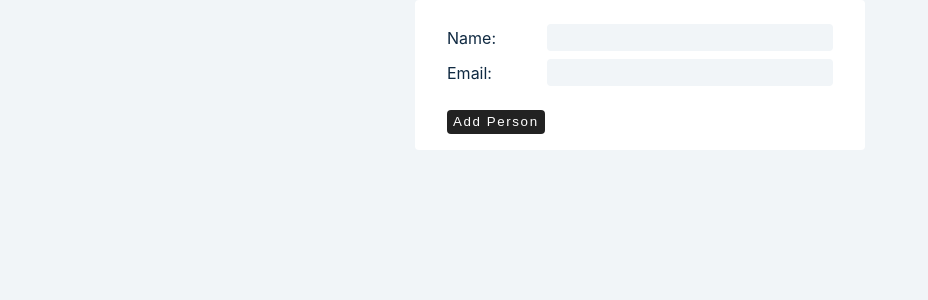
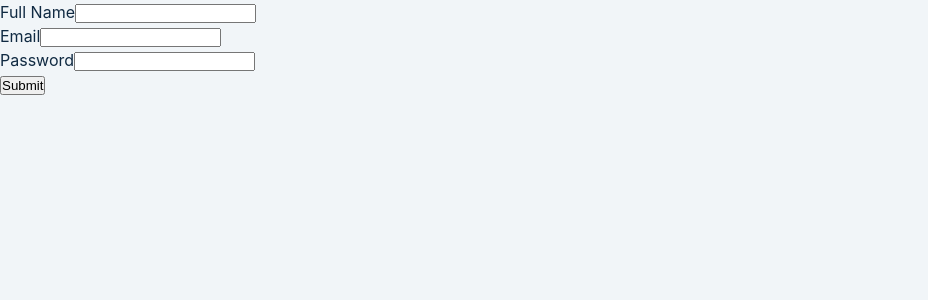
Before and after one commit to DesmondM/react-controlled-uncontrolled-input, a React (Create React App) app: page / in a window 1280 px wide. Shown: the top 300 px of the page, without its empty margins (0-928 px from the left). Built offline with nearby package versions, Linux system fonts and the light colour scheme.

Commit message:
validation

```diff
--- a/src/App.js
+++ b/src/App.js
@@ -1,13 +1,15 @@
 
 import './App.css';
 import ControlledInputs from './ControlledInputs';
+import SignupForm from './SignupForm';
 import UncontrolledInputs from './UncontrolledInputs';
 
 function App() {
   return (
     <>
       {/* <UncontrolledInputs/> */}
-      <ControlledInputs/>
+      {/* <ControlledInputs/> */}
+      <SignupForm/>
     </>
   );
 }
--- /dev/null
+++ b/src/SignupForm.js
@@ -0,0 +1,52 @@
+import React, {useState} from 'react'
+
+function SignupForm() {
+    const [values, setValues] = useState({
+        fullName: "",
+        email: "",
+        password: "",
+    });
+
+    const handleChange = (e) =>{
+        setValues({
+            ...values,
+            [e.target.name]: e.target.value,
+        });
+
+    }
+
+    const handleFormSubmit =(e) =>{
+        e.preventDefault();
+        console.log(values);
+    }
+    return (
+        <>
+         <form className = "" onSubmit = {handleFormSubmit}>
+            <div>
+                <label className ="">Full Name</label>
+                <input className ="" type="text"    name="fullName"
+                                                    value={values.fullName}
+                                                    onChange= {handleChange}/>
+            </div>
+
+            <div>
+                <label className ="">Email</label>
+                <input className ="" type="email"   name ="email"
+                                                    values = {values.email}
+                                                    onChange= {handleChange}/>
+            </div>
+                <div>
+                <label className ="">Password</label>
+                <input className ="" type="password"   name ="password"
+                                                    value={values.password}
+                                                    onChange= {handleChange}/>
+            </div>
+            <div>
+                <button type ="submit">Submit</button>
+            </div>
+         </form>
+        </>
+    )
+}
+
+export default SignupForm;
```
